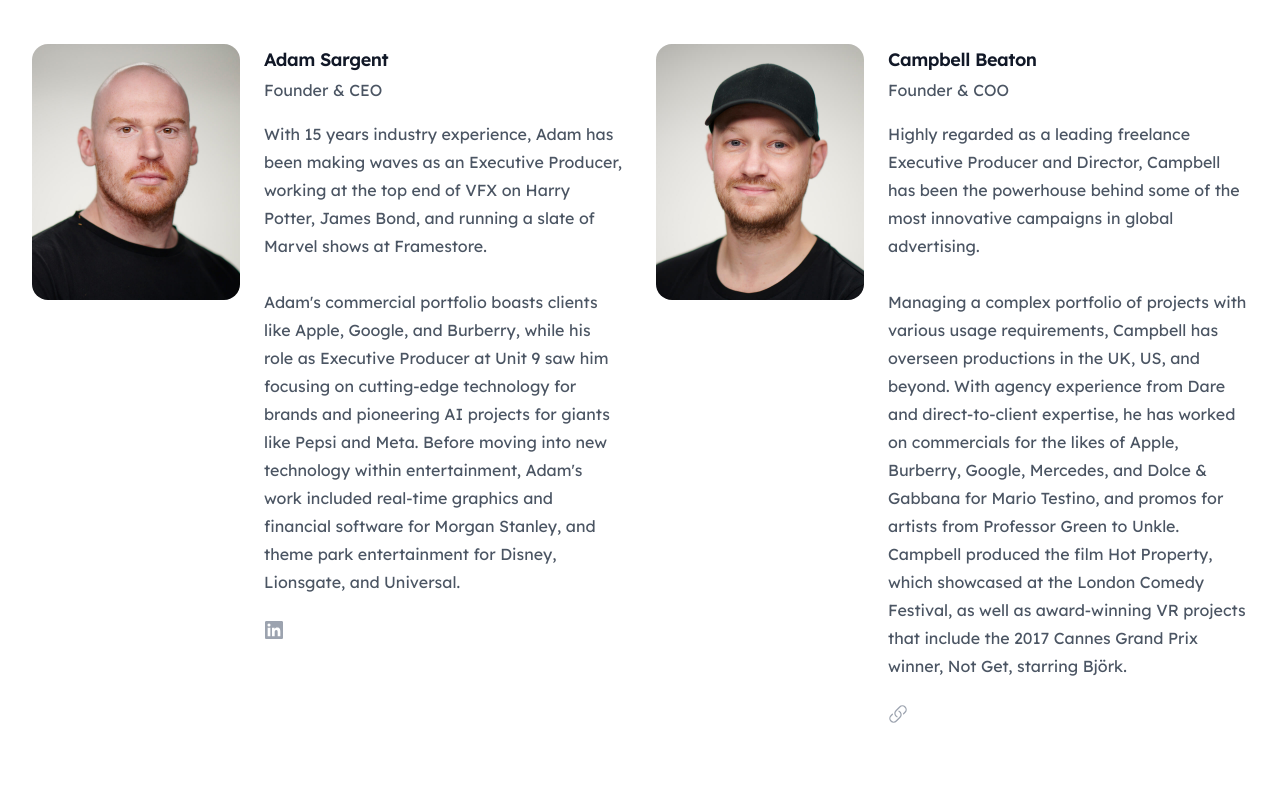
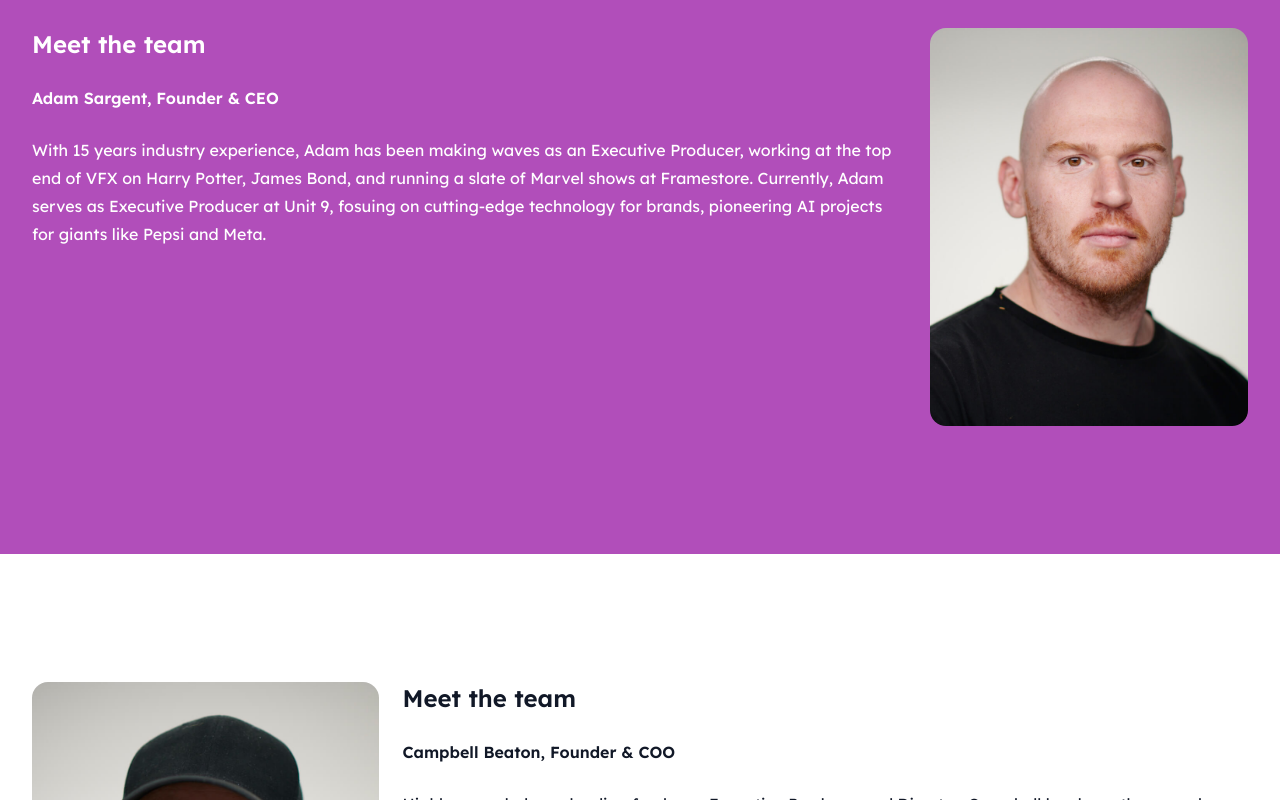
Before and after one commit to KEEP-Legals/keep-marketing-site, a Next.js app: page /our-story in a window 1280 px wide. Shown: the part 340-1140 px from the top of the page. Built offline with nearby package versions, Linux system fonts and the light colour scheme.

Commit message:
Create ItemSection component and use it for MeetTheTeam component

```diff
--- /dev/null
+++ b/src/components/ItemSection.tsx
@@ -0,0 +1,56 @@
+import { Container } from './Container'
+import Image, { StaticImageData } from 'next/image'
+
+type ItemSectionProps = {
+  text: JSX.Element | string
+  title: string
+  subtitle?: string
+  imageSource: {
+    src: string | StaticImageData
+    alt: string
+    width?: number
+    height?: number
+  }
+  purple?: boolean
+  reverseOrder?: boolean
+}
+
+export function ItemSection({
+  text,
+  title,
+  subtitle = '',
+  imageSource,
+  purple = false,
+  reverseOrder = false,
+}: ItemSectionProps) {
+  const backgroundClass = purple ? 'bg-primary-600' : 'bg-white'
+  const reverseOrderClass = reverseOrder ? 'xl:flex-row-reverse' : ''
+  const textColorClass = purple ? 'text-white' : 'text-gray-900'
+  return (
+    <section className={backgroundClass}>
+      <Container
+        id="get-started-today"
+        className="relative overflow-hidden  py-32"
+      >
+        <div className={`flex flex-col gap-6 xl:flex-row ${reverseOrderClass}`}>
+          <figure>
+            <Image
+              className="aspect-[4/5] flex-none rounded-2xl object-cover"
+              src={imageSource.src}
+              alt={imageSource.alt}
+              width={imageSource.width}
+              height={imageSource.height}
+            />
+          </figure>
+          <div className={`flex flex-col gap-y-6 ${textColorClass}`}>
+            <h3 className="text-2xl font-semibold">{title}</h3>
+            {subtitle ? (
+              <p className="text-base font-semibold">{subtitle}</p>
+            ) : null}
+            <p className="text-base">{text}</p>
+          </div>
+        </div>
+      </Container>
+    </section>
+  )
+}
--- a/src/components/MeetTheTeam.tsx
+++ b/src/components/MeetTheTeam.tsx
@@ -3,144 +3,84 @@ import { Container } from './Container'
 
 import imageAdam from '@/images/headshots/adam.jpg'
 import imageCampbell from '@/images/headshots/campbell.jpg'
+import { ItemSection } from './ItemSection'
 
-const team = [
+const sectionItems = [
   {
-    name: 'Adam Sargent',
-    role: 'Founder & CEO',
-    image: imageAdam,
-    linkedinUrl: 'https://uk.linkedin.com/in/adam-sargent-mba-8b980154',
-    bio: (
-      <>
+    title: 'Meet the team',
+    subtitle: 'Adam Sargent, Founder & CEO',
+    imageSource: {
+      src: imageAdam,
+      alt: 'Adam Sargent',
+    },
+    text: `
         With 15 years industry experience, Adam has been making waves as an
         Executive Producer, working at the top end of VFX on Harry Potter, James
-        Bond, and running a slate of Marvel shows at Framestore.
-        <br />
-        <br />
-        Adam&apos;s commercial portfolio boasts clients like Apple, Google, and
-        Burberry, while his role as Executive Producer at Unit 9 saw him
-        focusing on cutting-edge technology for brands and pioneering AI
-        projects for giants like Pepsi and Meta. Before moving into new
-        technology within entertainment, Adam&apos;s work included real-time
-        graphics and financial software for Morgan Stanley, and theme park
-        entertainment for Disney, Lionsgate, and Universal.
-      </>
-    ),
+        Bond, and running a slate of Marvel shows at Framestore. Currently, Adam serves as Executive Producer at Unit 9,
+        fosuing on cutting-edge technology for brands, pioneering AI projects for giants like Pepsi and Meta.
+    `,
   },
   {
-    name: 'Campbell Beaton',
-    role: 'Founder & COO',
-    image: imageCampbell,
-    websiteUrl: 'https://www.campbellbeaton.com/',
-    bio: (
-      <>
+    title: 'Meet the team',
+    subtitle: 'Campbell Beaton, Founder & COO',
+    imageSource: {
+      src: imageCampbell,
+      alt: 'Campbell Beaton',
+    },
+    text: `
         Highly regarded as a leading freelance Executive Producer and Director,
         Campbell has been the powerhouse behind some of the most innovative
-        campaigns in global advertising.
-        <br />
-        <br />
-        Managing a complex portfolio of projects with various usage
-        requirements, Campbell has overseen productions in the UK, US, and
-        beyond. With agency experience from Dare and direct-to-client expertise,
-        he has worked on commercials for the likes of Apple, Burberry, Google,
-        Mercedes, and Dolce & Gabbana for Mario Testino, and promos for artists
-        from Professor Green to Unkle. Campbell produced the film Hot Property,
-        which showcased at the London Comedy Festival, as well as award-winning
-        VR projects that include the 2017 Cannes Grand Prix winner, Not Get,
-        starring Björk.
-      </>
-    ),
+        campaigns in global advertising.Having worked previously with Apple, Burberry, and Google,
+        he now manages a complex portfolion of projects with various usage requirements.
+    `,
+  },
+  {
+    title: 'Where it all began',
+    imageSource: {
+      src: imageCampbell,
+      alt: 'Campbell Beaton',
+    },
+    text: `
+        Our team has lived advertising production for our careers.
+        We got ried of looking after major brand's campaign rights contracting and payments and being liable,
+        so we decided to do soemthing about it!
+    `,
+  },
+  {
+    title: 'Our values',
+    imageSource: {
+      src: imageCampbell,
+      alt: 'Campbell Beaton',
+    },
+    text: `
+        Keep is about looking after every stakeholder in teh creative process.
+        We bring transparency where it has been lacking previously.
+        Our reminder system and centralised database allows for all stakeholders in IP rights to know
+        exactly what the terrms are on their contracts and when they are up for renewal. We believe in
+        looking after people at the heart of whay we do.
+    `,
   },
 ]
 
 export function MeetTheTeam() {
   return (
-    <section
-      id="meet-the-team"
-      aria-label="Meet the team"
-      className="bg-white py-24 sm:py-32"
-    >
-      <Container>
-        <div className="mx-auto max-w-2xl">
-          <h2 className="font-display text-3xl tracking-tight text-slate-900 sm:text-4xl md:text-center">
-            Meet the team
-          </h2>
-        </div>
-
-        <ul
-          role="list"
-          className="mx-auto mt-20 grid max-w-2xl grid-cols-1 gap-x-6 gap-y-20 sm:grid-cols-2 lg:max-w-4xl lg:gap-x-8 xl:max-w-none"
-        >
-          {team.map((person) => (
-            <li key={person.name} className="flex flex-col gap-6 xl:flex-row">
-              <Image
-                className="aspect-[4/5] max-h-64 w-52 flex-none rounded-2xl object-cover"
-                src={person.image}
-                alt={person.name}
-              />
-              <div className="flex-auto">
-                <h3 className="text-lg font-semibold leading-8 tracking-tight text-gray-900">
-                  {person.name}
-                </h3>
-                <p className="text-base leading-7 text-gray-600">
-                  {person.role}
-                </p>
-                <p className="mt-4 text-base leading-7 text-gray-600">
-                  {person.bio}
-                </p>
-                <ul role="list" className="mt-6 flex gap-x-6">
-                  {person.linkedinUrl && (
-                    <li>
-                      <a
-                        href={person.linkedinUrl}
-                        className="text-gray-400 hover:text-gray-500"
-                      >
-                        <span className="sr-only">LinkedIn</span>
-                        <svg
-                          className="h-5 w-5"
-                          aria-hidden="true"
-                          fill="currentColor"
-                          viewBox="0 0 20 20"
-                        >
-                          <path
-                            fillRule="evenodd"
-                            d="M16.338 16.338H13.67V12.16c0-.995-.017-2.277-1.387-2.277-1.39 0-1.601 1.086-1.601 2.207v4.248H8.014v-8.59h2.559v1.174h.037c.356-.675 1.227-1.387 2.526-1.387 2.703 0 3.203 1.778 3.203 4.092v4.711zM5.005 6.575a1.548 1.548 0 11-.003-3.096 1.548 1.548 0 01.003 3.096zm-1.337 9.763H6.34v-8.59H3.667v8.59zM17.668 1H2.328C1.595 1 1 1.581 1 2.298v15.403C1 18.418 1.595 19 2.328 19h15.34c.734 0 1.332-.582 1.332-1.299V2.298C19 1.581 18.402 1 17.668 1z"
-                            clipRule="evenodd"
-                          />
-                        </svg>
-                      </a>
-                    </li>
-                  )}
-                  {person.websiteUrl && (
-                    <li>
-                      <a
-                        href={person.websiteUrl}
-                        className="text-gray-400 hover:text-gray-500"
-                      >
-                        <span className="sr-only">Website</span>
-                        <svg
-                          xmlns="http://www.w3.org/2000/svg"
-                          fill="none"
-                          viewBox="0 0 24 24"
-                          strokeWidth="1.5"
-                          stroke="currentColor"
-                          className="h-5 w-5"
-                        >
-                          <path
-                            strokeLinecap="round"
-                            strokeLinejoin="round"
-                            d="M13.19 8.688a4.5 4.5 0 011.242 7.244l-4.5 4.5a4.5 4.5 0 01-6.364-6.364l1.757-1.757m13.35-.622l1.757-1.757a4.5 4.5 0 00-6.364-6.364l-4.5 4.5a4.5 4.5 0 001.242 7.244"
-                          />
-                        </svg>
-                      </a>
-                    </li>
-                  )}
-                </ul>
-              </div>
-            </li>
-          ))}
-        </ul>
-      </Container>
+    <section id="meet-the-team" aria-label="Meet the team">
+      <div className="mx-auto max-w-2xl py-8">
+        <h2 className="font-display text-3xl tracking-tight text-slate-900 sm:text-4xl md:text-center">
+          Where it all began
+        </h2>
+      </div>
+      {sectionItems.map((item) => (
+        <ItemSection
+          key={item.title}
+          imageSource={item.imageSource}
+          title={item.title}
+          subtitle={item.subtitle}
+          text={item.text}
+          reverseOrder={sectionItems.indexOf(item) % 2 === 0}
+          purple={sectionItems.indexOf(item) % 2 === 0}
+        />
+      ))}
     </section>
   )
 }
```
